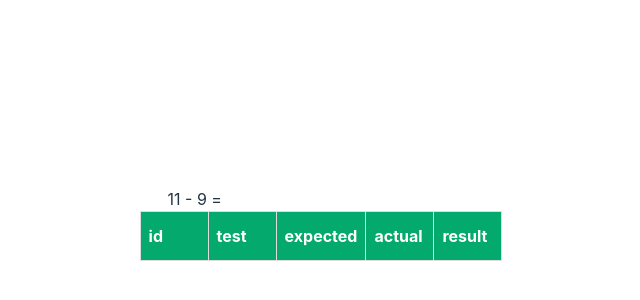
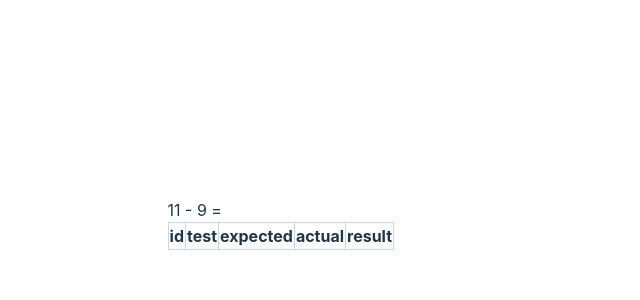
Before and after one commit to khanhcongle/solo-calc, a Svelte app: page / in a window 1280 px wide. Shown: the part 176-476 px from the top of the page, without its empty margins (319-959 px from the left). Built offline with nearby package versions, Linux system fonts and the light colour scheme.

Commit message:
2 files modified

```diff
--- a/src/app.css
+++ b/src/app.css
@@ -15,15 +15,6 @@
   -webkit-text-size-adjust: 100%;
 }
 
-a {
-  font-weight: 500;
-  color: #646cff;
-  text-decoration: inherit;
-}
-a:hover {
-  color: #535bf2;
-}
-
 body {
   margin: 0;
   display: flex;
@@ -32,39 +23,11 @@ body {
   min-height: 100vh;
 }
 
-h1 {
-  font-size: 3.2em;
-  line-height: 1.1;
-}
-
-.card {
-  padding: 2em;
-}
-
 #app {
   max-width: 1280px;
   margin: 0 auto;
   padding: 2rem;
   text-align: center;
-}
-
-button {
-  border-radius: 8px;
-  border: 1px solid transparent;
-  padding: 0.6em 1.2em;
-  font-size: 1em;
-  font-weight: 500;
-  font-family: inherit;
-  background-color: #1a1a1a;
-  cursor: pointer;
-  transition: border-color 0.25s;
-}
-button:hover {
-  border-color: #646cff;
-}
-button:focus,
-button:focus-visible {
-  outline: 4px auto -webkit-focus-ring-color;
 }
 
 @media (prefers-color-scheme: light) {
--- a/src/lib/TestResults.svelte
+++ b/src/lib/TestResults.svelte
@@ -2,13 +2,13 @@
   export let results;
 </script>
 
-<table>
+<table class="table-auto">
   <tr>
-    <th>id</th>
-    <th>test</th>
-    <th>expected</th>
-    <th>actual</th>
-    <th>result</th>
+    <th class="border border-slate-300">id</th>
+    <th class="border border-slate-300">test</th>
+    <th class="border border-slate-300">expected</th>
+    <th class="border border-slate-300">actual</th>
+    <th class="border border-slate-300">result</th>
   </tr>
 	{#each results as { id, test, expected, actual, isCorrect }, i}
 		<tr>
@@ -22,21 +22,4 @@
 </table>
 
 <style>
-td, th {
-  border: 1px solid #ddd;
-  padding: 8px;
-  min-width: 68px;
-}
-
-tr:nth-child(even){background-color: #f2f2f2;}
-
-tr:hover {background-color: #ddd;}
-
-th {
-  padding-top: 12px;
-  padding-bottom: 12px;
-  text-align: left;
-  background-color: #04AA6D;
-  color: white;
-}
 </style>
```
